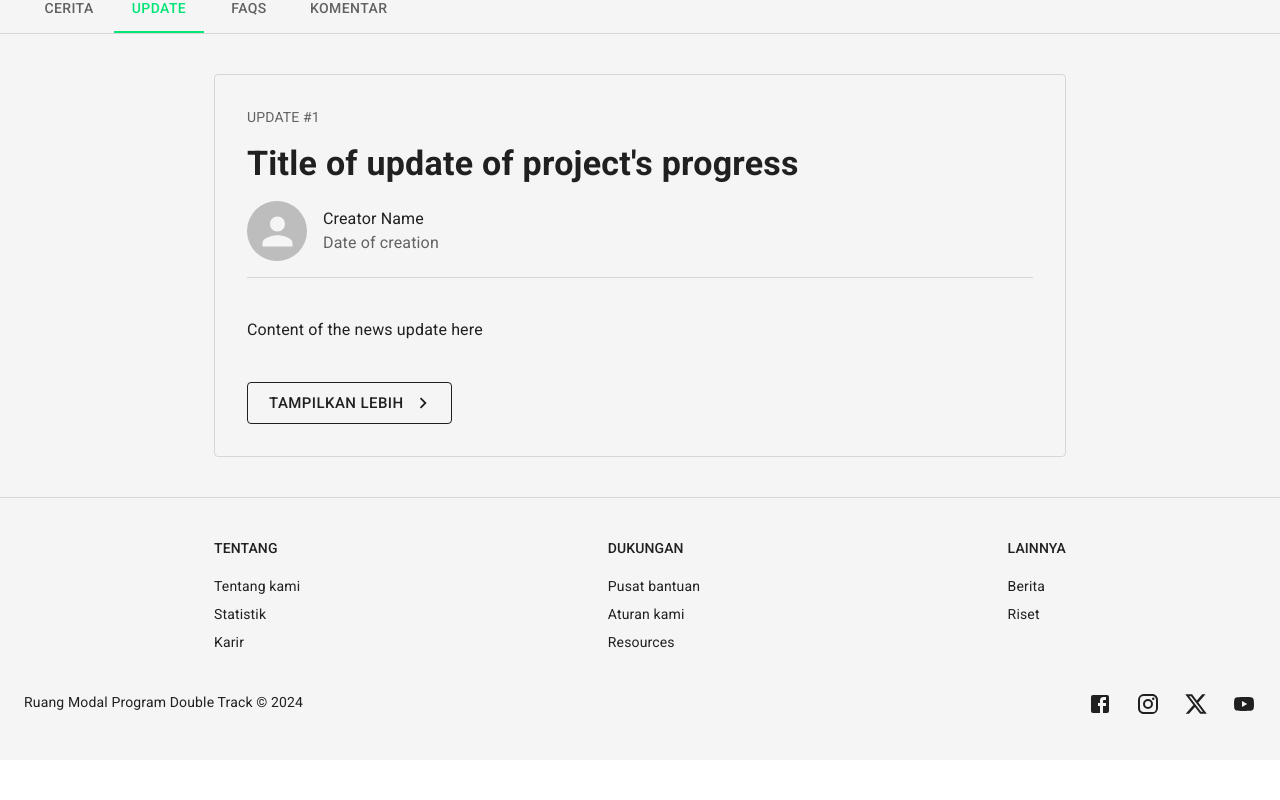
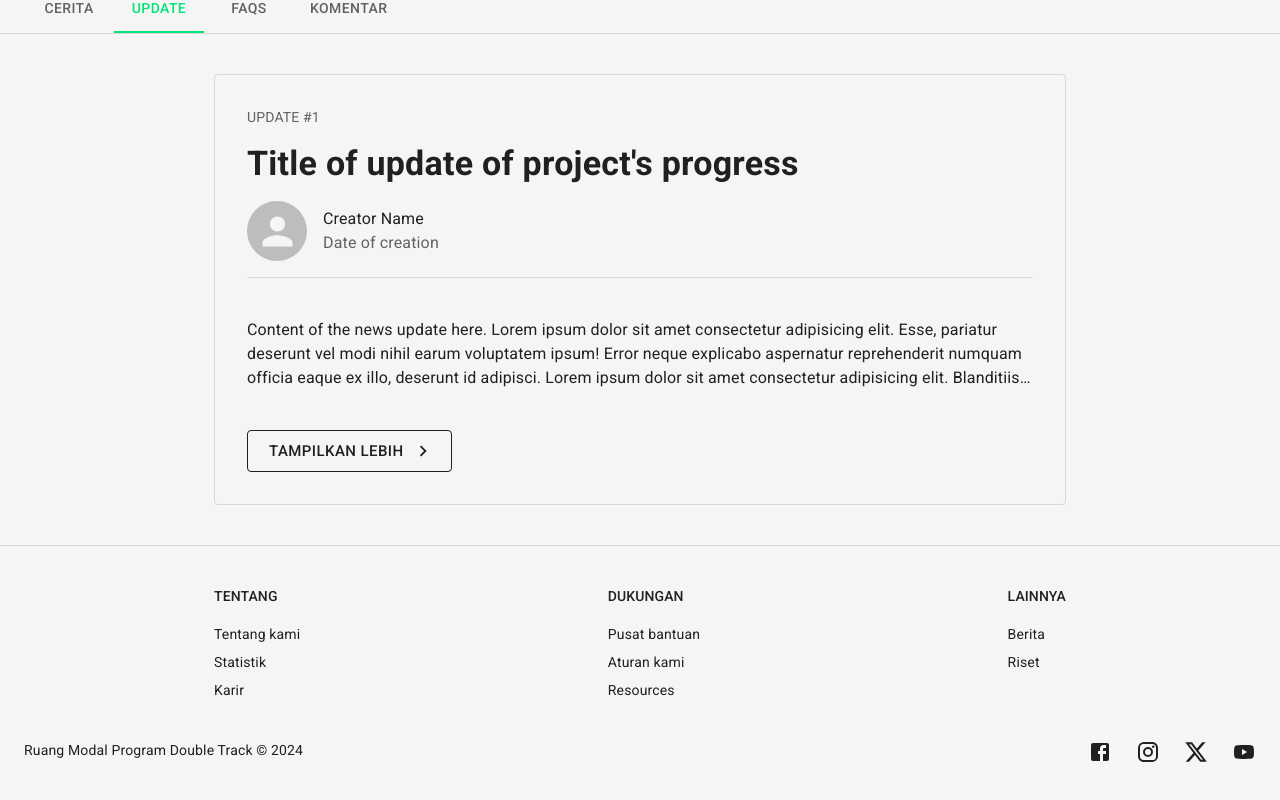
Before and after one commit to rizaldinur/crowdfunding-client, a React (Vite) app: page /project/details/1/updates in a window 1280 px wide. Shown: the part 685-1485 px from the top of the page. Before the commit the page ends 1445 px from the top, so only its background shows below. Built offline with nearby package versions, Linux system fonts and the light colour scheme.

Commit message:
route to update details

```diff
--- a/src/components/project-details/UpdatePanel.jsx
+++ b/src/components/project-details/UpdatePanel.jsx
@@ -8,6 +8,7 @@ import {
   Stack,
   Typography,
 } from "@mui/material";
+import { Link as RouterLink } from "react-router";
 
 function UpdatePanel() {
   return (
@@ -38,11 +39,31 @@ function UpdatePanel() {
           </Stack>
         </Stack>
         <Divider sx={{ mt: 2 }} />
-        <Box sx={{ mt: 5 }}>
-          <Typography>Content of the news update here</Typography>
+        <Box
+          sx={{
+            mt: 5,
+            display: "-webkit-box", // Enables the use of line-clamp
+            WebkitBoxOrient: "vertical", // Required for multi-line truncation
+            overflow: "hidden", // Prevents overflow
+            WebkitLineClamp: 3, // Limits the text to 3 lines
+          }}
+        >
+          <Typography>
+            Content of the news update here. Lorem ipsum dolor sit amet
+            consectetur adipisicing elit. Esse, pariatur deserunt vel modi nihil
+            earum voluptatem ipsum! Error neque explicabo aspernatur
+            reprehenderit numquam officia eaque ex illo, deserunt id adipisci.
+            Lorem ipsum dolor sit amet consectetur adipisicing elit. Blanditiis,
+            odit. Maxime nobis ut facilis? Aspernatur earum harum nam, error
+            perspiciatis corrupti doloremque porro assumenda numquam obcaecati
+            soluta, dolorum, a esse?
+          </Typography>
         </Box>
         <Button
           sx={{ alignSelf: "start", mt: 5 }}
+          component={RouterLink}
+          to="update-1"
+          state={{ tabValue: 1 }}
           size="large"
           variant="outlined"
           color="inherit"
--- a/src/router.jsx
+++ b/src/router.jsx
@@ -44,6 +44,12 @@ const router = createBrowserRouter([
               {
                 path: "updates",
                 element: <UpdatePanel />,
+              },
+              {
+                path: "updates/:updatesId",
+                element: (
+                  <Typography color="textPrimary">Hello skibidi</Typography>
+                ),
               },
               // { path: "comments", element: <CommentsPage /> },
               // { path: "faqs", element: <FaqsPage /> },
```
